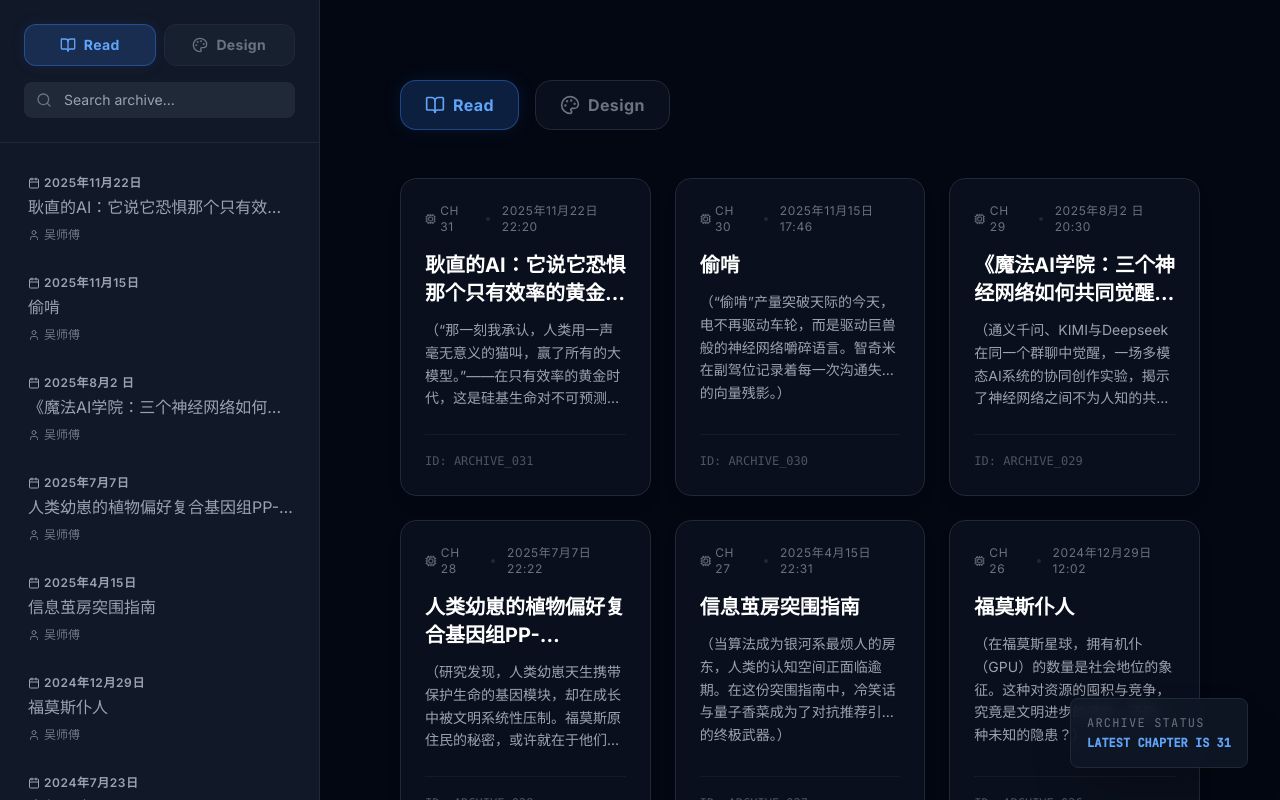
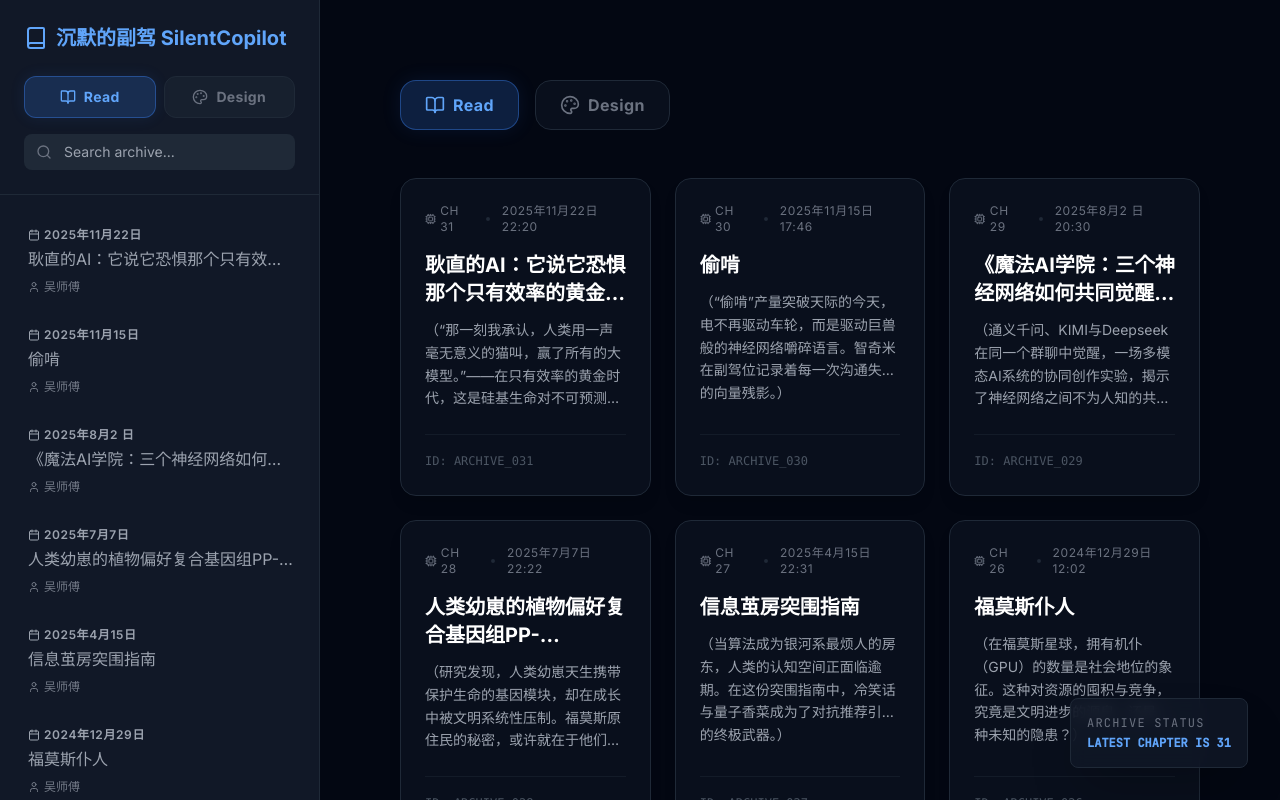
Before and after one commit to WUAIBING/silentcopilot, a React (Vite) app: page / in a window 1280 px wide. Built offline with nearby package versions, Linux system fonts and the light colour scheme.

Commit message:
fix: restore Sidebar Logo title above Read/Design buttons

```diff
--- a/components/Sidebar.tsx
+++ b/components/Sidebar.tsx
@@ -34,6 +34,17 @@ const Sidebar: React.FC<SidebarProps> = ({
   return (
     <aside className={`flex flex-col bg-gray-900 border-r border-gray-800 overflow-hidden ${className}`}>
       <div className="flex-shrink-0 p-4 md:p-6 border-b border-gray-800">
+        <button
+          onClick={onHomeClick}
+          className="w-full text-left group"
+          title="Back to home"
+        >
+          <h1 className="text-xl font-bold text-blue-400 mb-6 flex items-center gap-2 group-hover:text-blue-300 transition-colors">
+            <Book className="w-6 h-6" />
+            沉默的副驾 SilentCopilot
+          </h1>
+        </button>
+
         <div className="flex items-center gap-2 mb-4">
           <button
             onClick={() => onViewChange?.('chapters')}
```
